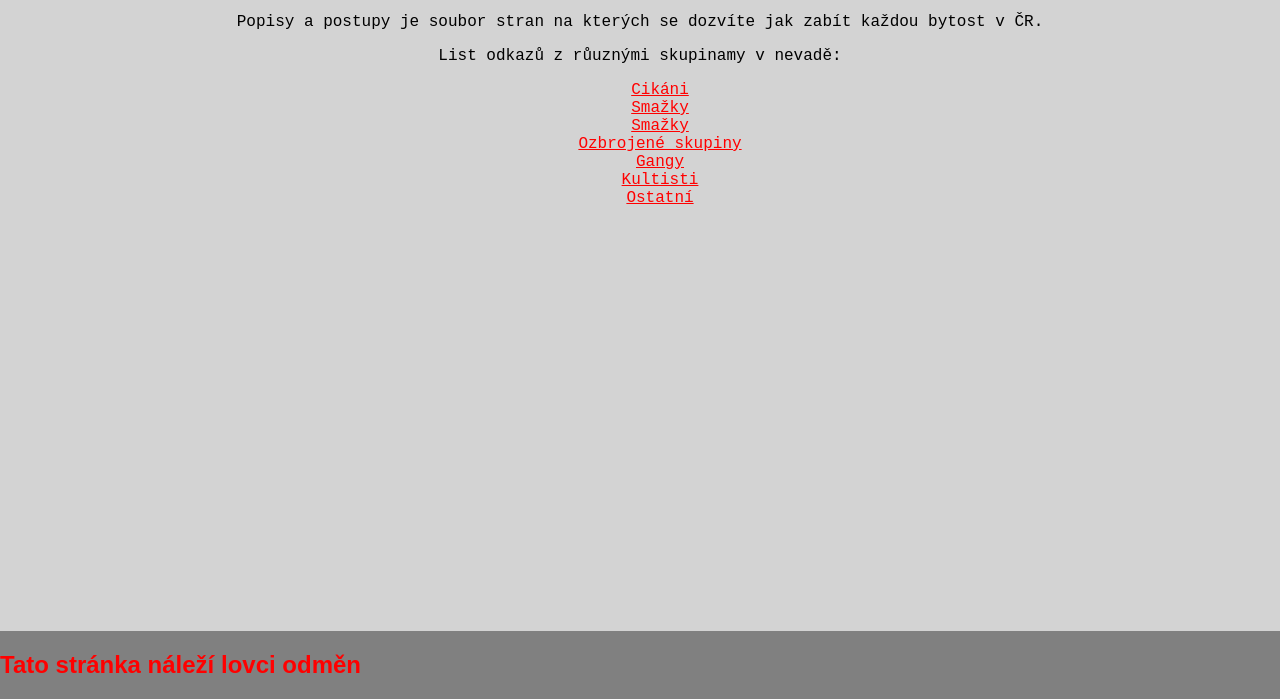
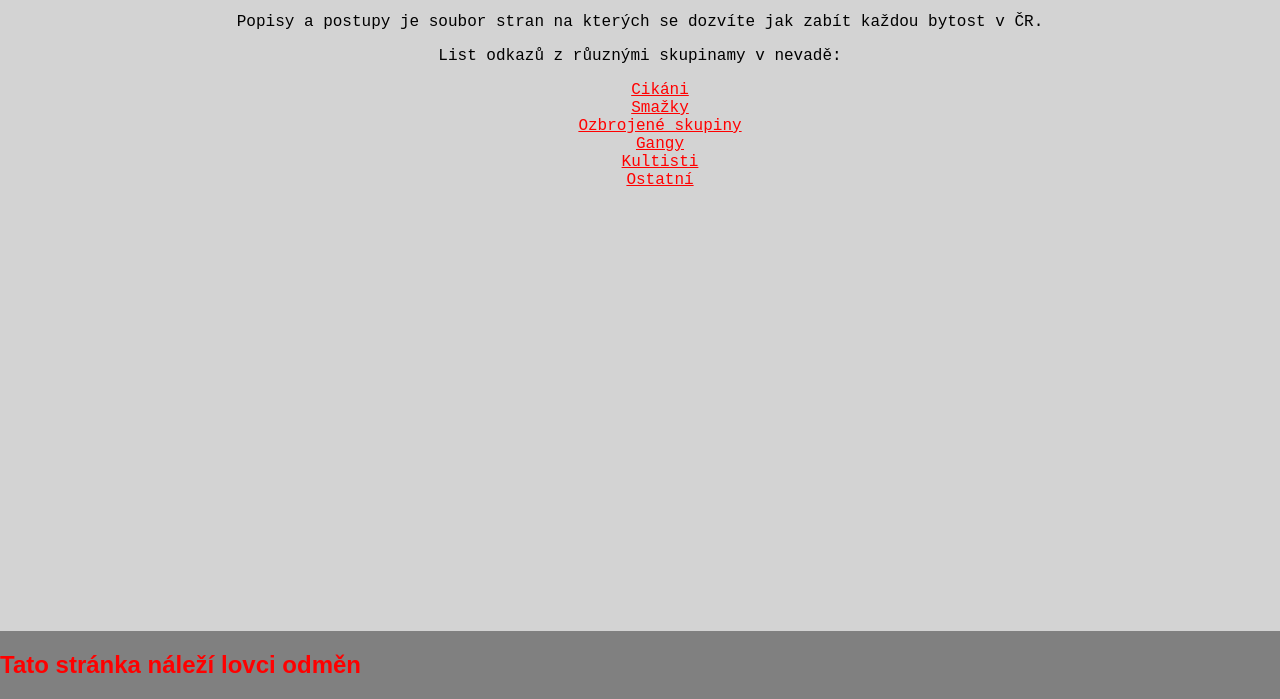
Before and after one commit to TherealBendy87/Madness, a plain HTML site: page index2.html in a window 1280 px wide. Shown: the part 101-800 px from the top of the page. Drawn offline with Linux system fonts and the light colour scheme; a web font is replaced by a local one.

Commit message:
Update index2.html

```diff
--- a/index2.html
+++ b/index2.html
@@ -22,7 +22,6 @@
         <ul>
             <li><a href="#">Cikáni</a></li><br>
             <li><a href="#">Smažky</a></li><br>
-            <li><a href="#">Smažky</a></li><br>
             <li><a href="#">Ozbrojené skupiny</a></li><br>
             <li><a href="#">Gangy</a></li><br>
             <li><a href="#">Kultisti</a></li><br>
```
